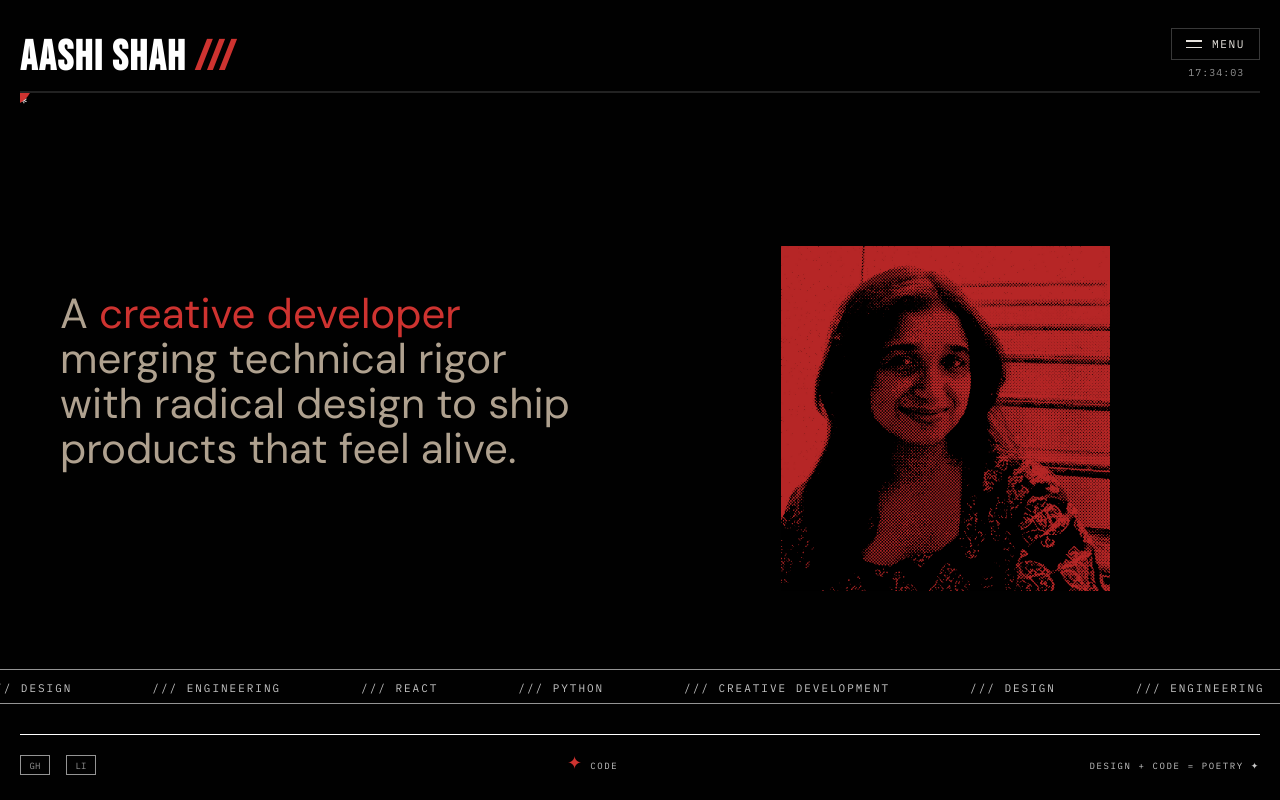
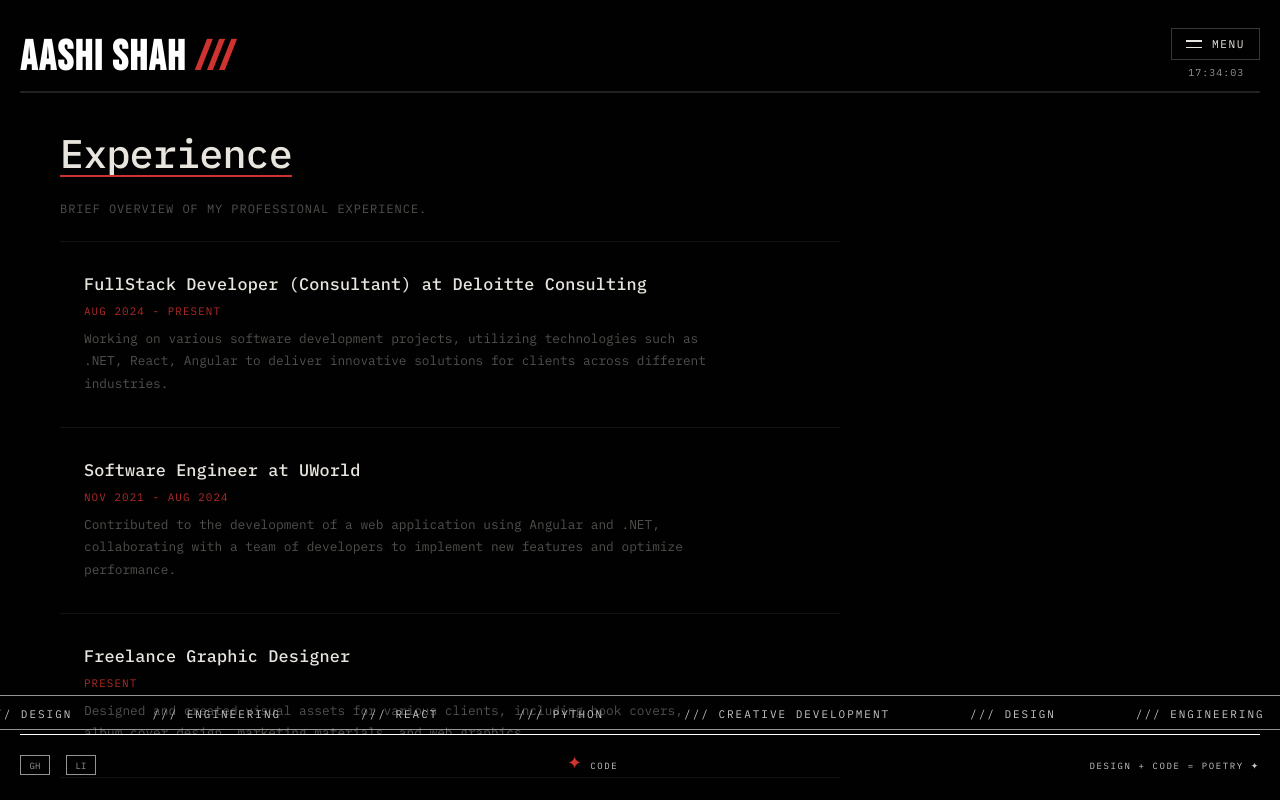
Before and after one commit to aashishah/portfolio, a React app: page / in a window 1280 px wide. Built offline with nearby package versions, Linux system fonts and the light colour scheme; the HTML template or start-up script is replaced by a standard one.

Commit message:
added experience component

```diff
--- /dev/null
+++ b/public/experience.json
@@ -0,0 +1,22 @@
+[
+  {
+    "id": "101",
+    "company": "Deloitte Consulting",
+    "position": "FullStack Developer (Consultant)",
+    "duration": "Aug 2024 - Present",
+    "description": "Working on various software development projects, utilizing technologies such as .NET, React, Angular to deliver innovative solutions for clients across different industries."
+  },
+  {
+    "id": "102",
+    "company": "UWorld",
+    "position": "Software Engineer",
+    "duration": "Nov 2021 - Aug 2024",
+    "description": "Contributed to the development of a web application using Angular and .NET, collaborating with a team of developers to implement new features and optimize performance."
+  },
+  {
+    "id": "103",
+    "position": "Freelance Graphic Designer",
+    "duration": "Present",
+    "description": "Designed and created visual assets for various clients, including book covers, album cover design, marketing materials, and web graphics."
+  }
+]
--- a/src/App.css
+++ b/src/App.css
@@ -10,6 +10,14 @@
 
 body {
   background: #010101;
+}
+
+:root {
+  --red: #ce3330;
+  --mono: "IBM Plex Mono", "Courier New", monospace;
+  --fg: #e8e4de;
+  --muted: rgba(232, 228, 222, 0.35);
+  --rule: rgba(255, 255, 255, 0.07);
 }
 
 @keyframes ticker {
@@ -176,7 +184,7 @@ a {
   position: relative;
 
   .intro {
-    height: 90%;
+    height: 94%;
     position: relative;
     display: flex;
   }
@@ -232,3 +240,160 @@ a {
     z-index: 1;
   }
 }
+
+.experience {
+  padding: 80px 48px 120px;
+  max-width: 860px;
+  height: 94%;
+  padding: 40px;
+}
+
+/* ── Heading ── */
+.experience h1 {
+  font-family: var(--mono);
+  font-size: clamp(1.5rem, 5vw, 2.5rem);
+  font-weight: 500;
+  color: var(--fg);
+  letter-spacing: -0.02em;
+  line-height: 1;
+  margin: 0 0 10px;
+
+  /* underline draw-in on load */
+  position: relative;
+  display: inline-block;
+}
+
+.experience h1::after {
+  content: "";
+  position: absolute;
+  bottom: -4px;
+  left: 0;
+  height: 2px;
+  width: 100%;
+  background: var(--red);
+  transform: scaleX(0);
+  transform-origin: left;
+  animation: lineIn 0.6s cubic-bezier(0.22, 1, 0.36, 1) 0.3s forwards;
+}
+
+/* ── Subtitle ── */
+.experience > p {
+  font-family: var(--mono);
+  font-size: 0.75rem;
+  letter-spacing: 0.08em;
+  color: var(--muted);
+  margin: 18px 0 25px;
+  text-transform: uppercase;
+}
+
+/* ── List ── */
+.experience-list {
+  display: flex;
+  flex-direction: column;
+}
+
+/* ── Each item ── */
+.experience-item {
+  position: relative;
+  padding: 32px 0 32px 24px;
+  border-bottom: 1px solid var(--rule);
+  cursor: default;
+
+  /* fade + slide up staggered via nth-child */
+  opacity: 0;
+  transform: translateY(18px);
+  animation: fadeUp 0.55s cubic-bezier(0.22, 1, 0.36, 1) forwards;
+}
+
+.experience-item:first-child {
+  border-top: 1px solid var(--rule);
+}
+
+/* stagger delay per item */
+.experience-item:nth-child(1) {
+  animation-delay: 0.45s;
+}
+.experience-item:nth-child(2) {
+  animation-delay: 0.58s;
+}
+.experience-item:nth-child(3) {
+  animation-delay: 0.71s;
+}
+.experience-item:nth-child(4) {
+  animation-delay: 0.84s;
+}
+.experience-item:nth-child(5) {
+  animation-delay: 0.97s;
+}
+
+/* left red bar — grows down on hover */
+.experience-item::before {
+  content: "";
+  position: absolute;
+  left: 0;
+  top: 0;
+  width: 2px;
+  height: 0;
+  background: var(--red);
+  transition: height 0.4s cubic-bezier(0.22, 1, 0.36, 1);
+}
+
+.experience-item:hover::before {
+  height: 100%;
+}
+
+/* ── Position / Company heading ── */
+.experience-item h2 {
+  font-family: var(--mono);
+  font-size: clamp(0.9rem, 2vw, 1.05rem);
+  font-weight: 500;
+  color: var(--fg);
+  letter-spacing: 0.01em;
+  line-height: 1.3;
+  margin: 0 0 8px;
+  transition: color 0.2s ease;
+}
+
+.experience-item:hover h2 {
+  color: #fff;
+}
+
+/* ── Duration ── */
+.experience-item p:first-of-type {
+  font-family: "IBM Plex Mono", monospace;
+  font-size: 0.68rem;
+  letter-spacing: 0.1em;
+  text-transform: uppercase;
+  color: var(--red);
+  margin: 0 0 10px;
+  opacity: 0.85;
+}
+
+/* ── Description ── */
+.experience-item p:last-of-type {
+  font-family: "IBM Plex Mono", monospace;
+  font-size: 0.8rem;
+  line-height: 1.75;
+  color: var(--muted);
+  margin: 0;
+  max-width: 640px;
+  transition: color 0.25s ease;
+}
+
+.experience-item:hover p:last-of-type {
+  color: rgba(232, 228, 222, 0.6);
+}
+
+/* ── Keyframes ── */
+@keyframes fadeUp {
+  to {
+    opacity: 1;
+    transform: translateY(0);
+  }
+}
+
+@keyframes lineIn {
+  to {
+    transform: scaleX(1);
+  }
+}
--- /dev/null
+++ b/src/components/Experience.jsx
@@ -0,0 +1,44 @@
+import { use, useEffect, useState } from "react";
+
+export default function Experience() {
+  const [experienceData, setExperienceData] = useState([]);
+
+  useEffect(() => {
+    async function fetchExperienceData() {
+      const resp = await fetch("/experience.json")
+        .then((response) => response.json())
+        .then((data) => {
+          setExperienceData(data);
+        })
+        .catch((error) =>
+          console.error("Error fetching experience data:", error),
+        );
+    }
+
+    fetchExperienceData();
+  }, []);
+
+  console.log(experienceData);
+  return (
+    <>
+      {experienceData && (
+        <div className="experience">
+          <h1>Experience</h1>
+          <p>Brief overview of my professional experience.</p>
+
+          <div className="experience-list">
+            {experienceData.map((item) => (
+              <div key={item.id} className="experience-item">
+                <h2>
+                  {item.position} {item.company && `at ${item.company}`}
+                </h2>
+                <p>{item.duration}</p>
+                <p>{item.description}</p>
+              </div>
+            ))}
+          </div>
+        </div>
+      )}
+    </>
+  );
+}
--- a/src/components/Main.jsx
+++ b/src/components/Main.jsx
@@ -1,10 +1,12 @@
+import Experience from "./Experience";
 import Intro from "./Intro";
 import Ticker from "./Ticker";
 
 export default function Main() {
   return (
     <div className="main">
-      <Intro></Intro>
+      {/* <Intro></Intro> */}
+      <Experience />
       <div style={{ margin: "0 -20px" }}>
         <Ticker
           items={[
```
